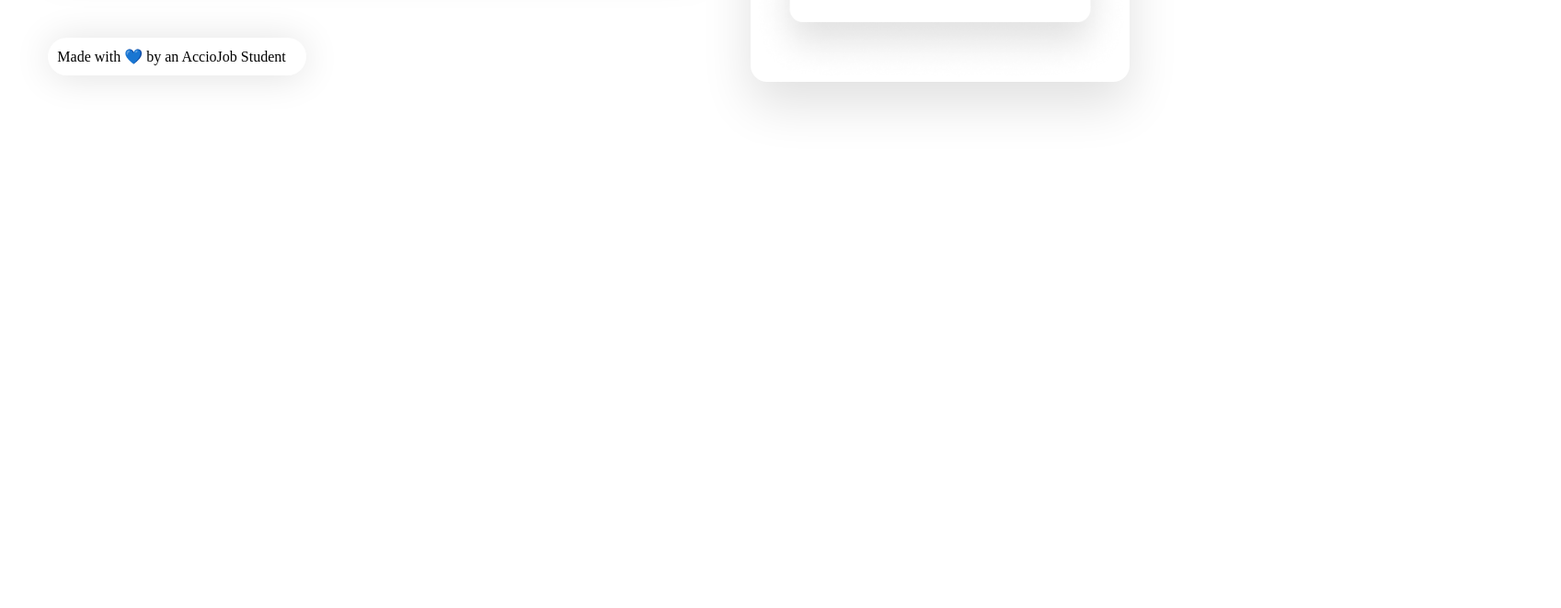
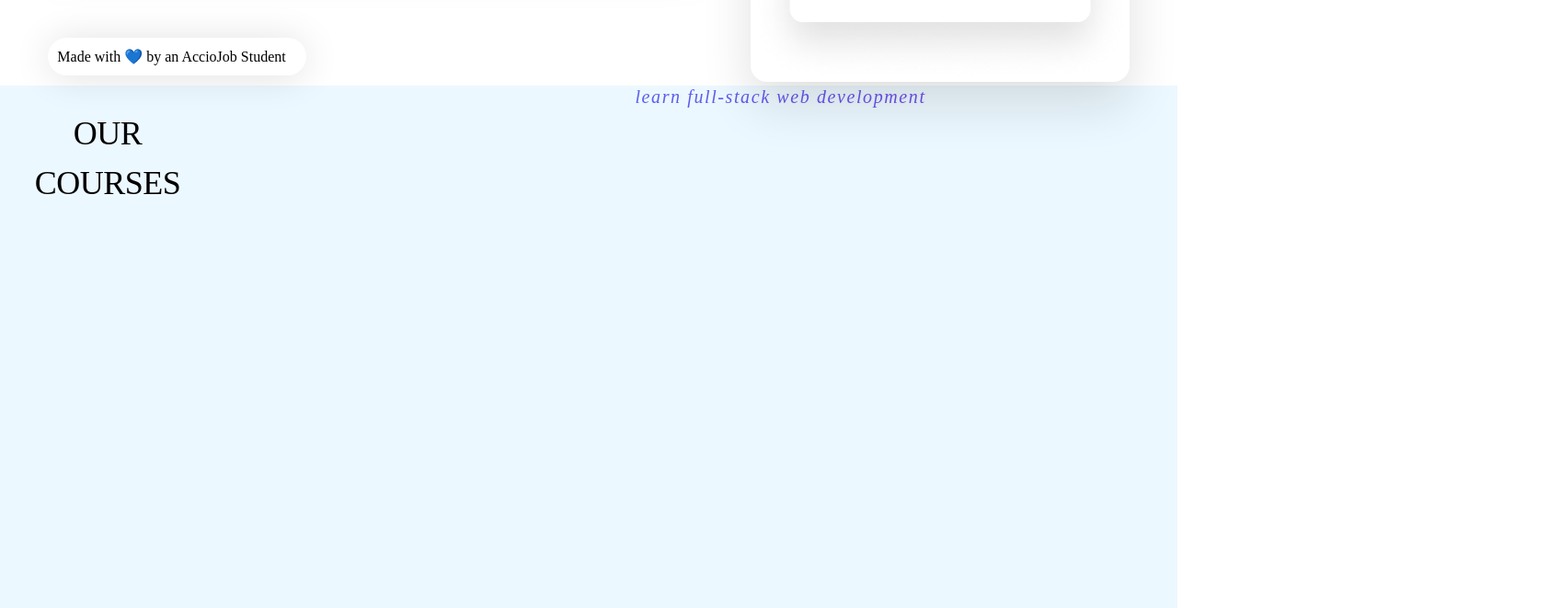
Before and after one commit to Kaushal0143/acciojob_site, a plain HTML site: page index.html in a window 1280 px wide. Shown: the part 479-1140 px from the top of the page at 92% size, 1697 px wide, since content can reach past the window. Before the commit the page ends 800 px from the top, so only its background shows below. Drawn offline with nearby package versions, Linux system fonts and the light colour scheme; a web font is replaced by a local one.

Commit message:
third changes

```diff
--- a/index.html
+++ b/index.html
@@ -46,5 +46,9 @@
             </div>
         </div>
     </section>
+    <div class="courses">
+        <h3 class="title1">learn full-stack web development</h3>
+        <p class="title2">OUR COURSES</p>
+    </div>
 </body>
 </html>
--- a/style.css
+++ b/style.css
@@ -7,6 +7,7 @@
   display: flex;
   align-items: center;
   justify-content: space-around;
+  width: 100vw;
 }
 .nav-menu {
   display: flex;
@@ -53,11 +54,13 @@
   letter-spacing: 0.02em;
   text-align: left;
   color: white;
+  width: 100vw;
 }
 .hero-section{
     display: flex;
     justify-content: space-evenly;
     align-items: center;
+    width: 100vw;
 }
 .left-section{
     width: 711px;
@@ -139,9 +142,7 @@ display: flex;
 padding:0px 10px;
 margin-top: 70px;
 }
-.right-section{
-    background-color: none;
-}
+
 .card-section{
 width:412px;
 height: 496px;
@@ -150,3 +151,33 @@ border-radius: 18px;
 gap: 28px;
 box-shadow: 0px 25px 54px 0px #0000001F;
 }
+.courses{
+  background-color: #ECF8FF;
+  width: 100vw;
+  height: 864px;
+  padding: 80px, 0px, 78px, 0px;
+}
+.title1{
+  width: 1697px;
+  height: 25px;
+  font-family: ABeeZee;
+  font-size: 20px;
+  font-style: italic;
+  font-weight: 400;
+  line-height: 24px;
+  letter-spacing: 0.08em;
+  text-align: center;
+  background: linear-gradient(276.97deg, #992FED 0%, #2F80ED 100%);
+  -webkit-background-clip: text;
+  -webkit-text-fill-color: transparent;
+}
+.title2{
+  width: 234px;
+  height: 54px;
+  font-family: ABeeZee;
+  font-size: 36px;
+  font-weight: 400;
+  line-height: 54px;
+  letter-spacing: -0.015em;
+  text-align: center;
+}
```
